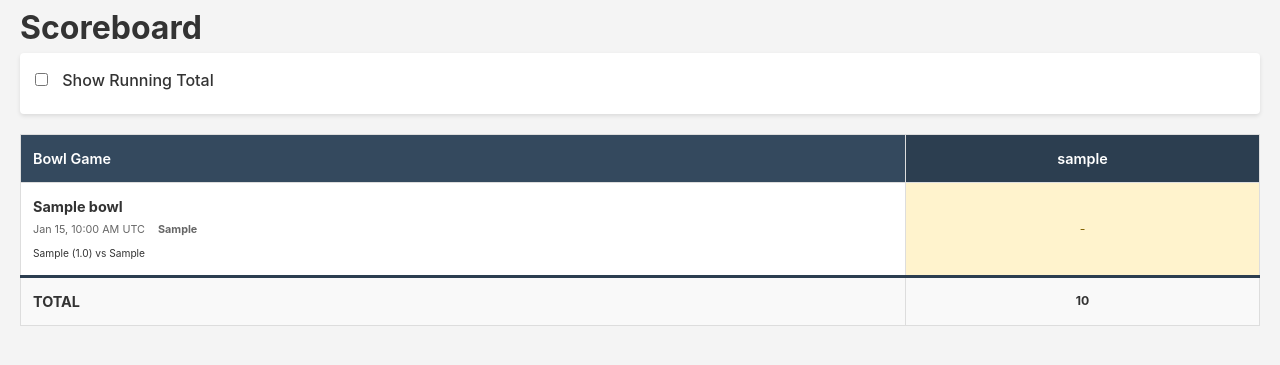
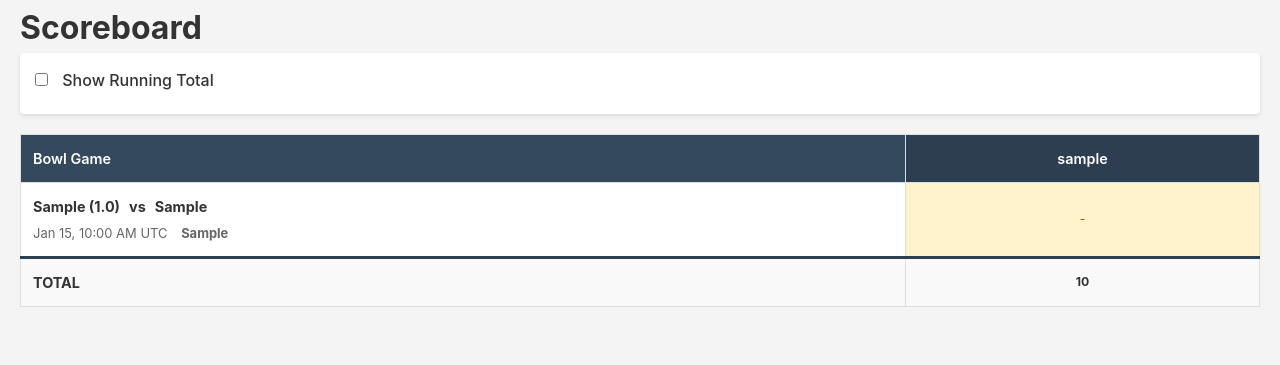
Before and after one commit to mliberty1/bowl_pool, a Flask app: template templates/scoreboard.html in a window 1280 px wide. Shown: the part 184-549 px from the top of the page. Run offline with Flask 3, Linux system fonts and the light colour scheme; tables that the repository leaves empty hold one stand-in row (values such as "Sample post"); the template is opened without the code that fills it: values that come from a table or form of the project are taken from there, most other values are stand-ins (such as "Sample title", 1, 10 or a date in 2020); some libraries are stand-ins or nearby versions.

Commit message:
Show local game time for "picks" and improve game display on "scoreboard".

```diff
--- a/templates/scoreboard.html
+++ b/templates/scoreboard.html
@@ -88,8 +88,8 @@
     }
 
     .team-score {
-        display: block;
-        padding: 3px 5px;
+        display: inline-block;
+        padding: 3px 8px;
         margin: 2px 0;
         border-radius: 3px;
     }
@@ -139,9 +139,35 @@
         <tbody>
             {% for bowl in bowls %}
             <tr>
-                <td class="game-info-cell">
-                    <strong>{{ bowl.name }}</strong>
-                    <div style="font-size: 0.75em; color: #666; margin-top: 3px;">
+                <td class="game-info-cell" title="{{ bowl.name }}">
+                    <div style="margin-bottom: 5px;">
+                        {% if bowl.status == 'final' and bowl.favored_team_score is not none %}
+                            {% set winner = bowl.get_winner() %}
+                            <span class="team-score {% if winner == 'favored' %}team-winner{% elif winner == 'push' %}team-push{% else %}team-loser{% endif %}" style="font-weight: bold;">
+                                {{ bowl.favored_team }} ({{ bowl.spread }}) {{ bowl.favored_team_score }}
+                            </span>
+                            <span style="font-weight: bold; margin: 0 8px;">vs</span>
+                            <span class="team-score {% if winner == 'opponent' %}team-winner{% elif winner == 'push' %}team-push{% else %}team-loser{% endif %}" style="font-weight: bold;">
+                                {{ bowl.opponent }} {{ bowl.opponent_score }}
+                            </span>
+                        {% elif bowl.status == 'in_progress' %}
+                            <strong>{{ bowl.favored_team }} ({{ bowl.spread }})</strong>
+                            <span style="font-weight: bold; margin: 0 5px;">vs</span>
+                            <strong>{{ bowl.opponent }}</strong>
+                            <div style="font-size: 0.85em; margin-top: 3px;"><em>In Progress</em></div>
+                        {% elif bowl.status == 'canceled' %}
+                            <strong>{{ bowl.favored_team }} ({{ bowl.spread }})</strong>
+                            <span style="font-weight: bold; margin: 0 5px;">vs</span>
+                            <strong>{{ bowl.opponent }}</strong>
+                            <div style="font-size: 0.85em; margin-top: 3px;"><em>Canceled</em></div>
+                        {% else %}
+                            <strong>{{ bowl.favored_team }} ({{ bowl.spread }})</strong>
+                            <span style="font-weight: bold; margin: 0 5px;">vs</span>
+                            <strong>{{ bowl.opponent }}</strong>
+                        {% endif %}
+                    </div>
+                    {% if bowl.status not in ['final', 'canceled'] %}
+                    <div style="font-size: 0.9em; color: #666; margin-top: 5px;">
                         <span class="game-time" data-utc="{{ bowl.datetime_utc.isoformat() }}Z">
                             {{ bowl.datetime_utc.strftime('%b %d, %I:%M %p UTC') }}
                         </span>
@@ -149,27 +175,7 @@
                         <span style="margin-left: 10px; font-weight: bold;">{{ bowl.tv_channel }}</span>
                         {% endif %}
                     </div>
-                    <div style="font-size: 0.85em; margin-top: 5px;">
-                        {% if bowl.status == 'final' and bowl.favored_team_score is not none %}
-                            {% set winner = bowl.get_winner() %}
-                            <span class="team-score {% if winner == 'favored' %}team-winner{% elif winner == 'push' %}team-push{% else %}team-loser{% endif %}">
-                                {{ bowl.favored_team }}: {{ bowl.favored_team_score }}
-                                {% if bowl.spread < 0 %}({{ bowl.spread }}){% endif %}
-                            </span>
-                            <span class="team-score {% if winner == 'opponent' %}team-winner{% elif winner == 'push' %}team-push{% else %}team-loser{% endif %}">
-                                {{ bowl.opponent }}: {{ bowl.opponent_score }}
-                                {% if bowl.spread > 0 %}(+{{ bowl.spread }}){% endif %}
-                            </span>
-                        {% elif bowl.status == 'in_progress' %}
-                            <small>{{ bowl.favored_team }} ({{ bowl.spread }}) vs {{ bowl.opponent }}</small><br>
-                            <small><em>In Progress</em></small>
-                        {% elif bowl.status == 'canceled' %}
-                            <small>{{ bowl.favored_team }} ({{ bowl.spread }}) vs {{ bowl.opponent }}</small><br>
-                            <small><em>Canceled</em></small>
-                        {% else %}
-                            <small>{{ bowl.favored_team }} ({{ bowl.spread }}) vs {{ bowl.opponent }}</small>
-                        {% endif %}
-                    </div>
+                    {% endif %}
                 </td>
                 {% for participant in participants %}
                 <td class="pick-cell
```
Also changed, not shown: templates/picks.html (+22 -1 lines).
